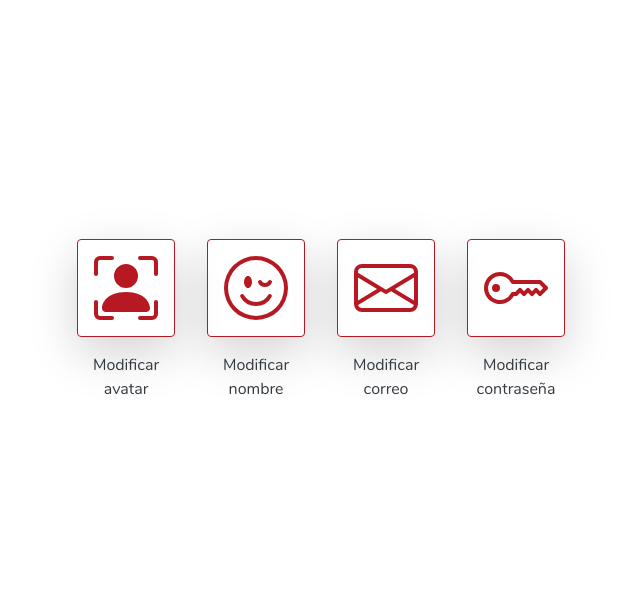
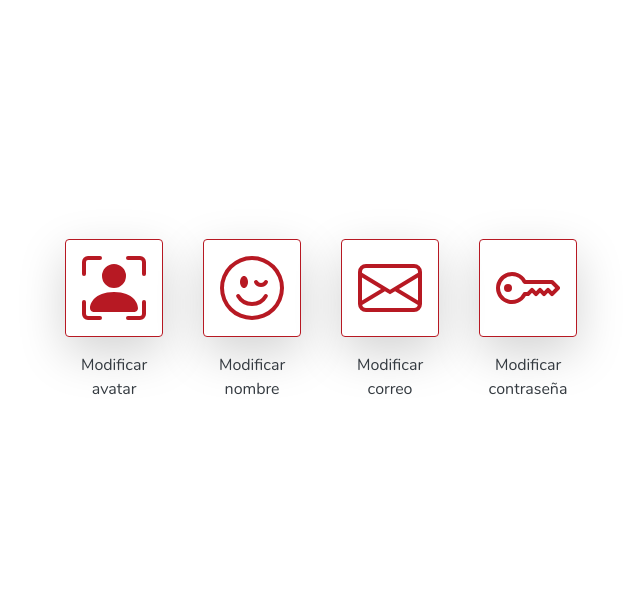
Before and after one commit to cristopher/AppBiofuturo, a PHP site: template application/view/user/index.php in a window 1280 px wide. Shown: the part 267-861 px from the top of the page, without its empty margins (319-959 px from the left). Run offline with PHP 8.4, Linux system fonts and the light colour scheme; the template is opened without the code that fills it, so the values that code supplies are empty.

Commit message:
diseño tablet

```diff
--- a/application/view/user/index.php
+++ b/application/view/user/index.php
@@ -25,26 +25,26 @@
         </div>
     </header>
     <main class="minimo d-flex align-items-center justify-content-center">
-        <div class="d-flex flex-column flex-md-row  align-items-center">
-            <div class="d-flex flex-column justify-content-center my-3 my-md-0">
+        <div class="d-flex flex-column flex-md-row align-items-center">
+            <div class="d-flex flex-column justify-content-center mx-sm-1 my-3 my-md-0">
                 <a href="user/editAvatar" class="btn btn-large p-lg-3 m-lg-3"><svg width="4em" height="4em" viewBox="0 0 16 16" class="bi bi-person-bounding-box" fill="currentColor" xmlns="http://www.w3.org/2000/svg"><path fill-rule="evenodd" d="M1.5 1a.5.5 0 0 0-.5.5v3a.5.5 0 0 1-1 0v-3A1.5 1.5 0 0 1 1.5 0h3a.5.5 0 0 1 0 1h-3zM11 .5a.5.5 0 0 1 .5-.5h3A1.5 1.5 0 0 1 16 1.5v3a.5.5 0 0 1-1 0v-3a.5.5 0 0 0-.5-.5h-3a.5.5 0 0 1-.5-.5zM.5 11a.5.5 0 0 1 .5.5v3a.5.5 0 0 0 .5.5h3a.5.5 0 0 1 0 1h-3A1.5 1.5 0 0 1 0 14.5v-3a.5.5 0 0 1 .5-.5zm15 0a.5.5 0 0 1 .5.5v3a1.5 1.5 0 0 1-1.5 1.5h-3a.5.5 0 0 1 0-1h3a.5.5 0 0 0 .5-.5v-3a.5.5 0 0 1 .5-.5z"/><path fill-rule="evenodd" d="M3 14s-1 0-1-1 1-4 6-4 6 3 6 4-1 1-1 1H3zm5-6a3 3 0 1 0 0-6 3 3 0 0 0 0 6z"/></svg></a>
                 <a href="user/editAvatar" class="text-dark text-decoration-none text-center">
                     Modificar<br>avatar
                 </a>
             </div>
-            <div class="d-flex flex-column justify-content-center mb-3 mb-md-0">
+            <div class="d-flex flex-column justify-content-center mx-sm-1 mb-3 mb-md-0">
                 <a href="user/editusername" class="btn btn-large p-lg-3 m-lg-3"><svg width="4em" height="4em" viewBox="0 0 16 16" class="bi bi-emoji-wink" fill="currentColor" xmlns="http://www.w3.org/2000/svg"><path fill-rule="evenodd" d="M8 15A7 7 0 1 0 8 1a7 7 0 0 0 0 14zm0 1A8 8 0 1 0 8 0a8 8 0 0 0 0 16z"/><path fill-rule="evenodd" d="M4.285 9.567a.5.5 0 0 1 .683.183A3.498 3.498 0 0 0 8 11.5a3.498 3.498 0 0 0 3.032-1.75.5.5 0 1 1 .866.5A4.498 4.498 0 0 1 8 12.5a4.498 4.498 0 0 1-3.898-2.25.5.5 0 0 1 .183-.683z"/><path d="M7 6.5C7 7.328 6.552 8 6 8s-1-.672-1-1.5S5.448 5 6 5s1 .672 1 1.5z"/><path fill-rule="evenodd" d="M8.757 6.063a.5.5 0 0 1 .68.194.934.934 0 0 0 .813.493c.339 0 .645-.19.813-.493a.5.5 0 1 1 .874.486A1.934 1.934 0 0 1 10.25 7.75c-.73 0-1.356-.412-1.687-1.007a.5.5 0 0 1 .194-.68z"/></svg></a>
                 <a href="user/editusername" class="text-dark text-decoration-none text-center">
                     Modificar<br>nombre
                 </a>
             </div>
-            <div class="d-flex flex-column justify-content-center mb-3 mb-md-0">
+            <div class="d-flex flex-column justify-content-center mx-sm-1 mb-3 mb-md-0">
                 <a href="user/edituseremail" class="btn btn-large p-lg-3 m-lg-3"><svg width="4em" height="4em" viewBox="0 0 16 16" class="bi bi-envelope" fill="currentColor" xmlns="http://www.w3.org/2000/svg"><path fill-rule="evenodd" d="M0 4a2 2 0 0 1 2-2h12a2 2 0 0 1 2 2v8a2 2 0 0 1-2 2H2a2 2 0 0 1-2-2V4zm2-1a1 1 0 0 0-1 1v.217l7 4.2 7-4.2V4a1 1 0 0 0-1-1H2zm13 2.383l-4.758 2.855L15 11.114v-5.73zm-.034 6.878L9.271 8.82 8 9.583 6.728 8.82l-5.694 3.44A1 1 0 0 0 2 13h12a1 1 0 0 0 .966-.739zM1 11.114l4.758-2.876L1 5.383v5.73z"/></svg></a>
                 <a href="user/edituseremail" class="text-dark text-decoration-none text-center">
                     Modificar<br>correo
                 </a>
             </div>
-            <div class="d-flex flex-column justify-content-center mb-3 mb-md-0">
+            <div class="d-flex flex-column justify-content-center mx-sm-1 mb-3 mb-md-0">
                 <a href="user/changePassword" class="btn btn-large p-lg-3 m-lg-3"><svg width="4em" height="4em" viewBox="0 0 16 16" class="bi bi-key" fill="currentColor" xmlns="http://www.w3.org/2000/svg"><path fill-rule="evenodd" d="M0 8a4 4 0 0 1 7.465-2H14a.5.5 0 0 1 .354.146l1.5 1.5a.5.5 0 0 1 0 .708l-1.5 1.5a.5.5 0 0 1-.708 0L13 9.207l-.646.647a.5.5 0 0 1-.708 0L11 9.207l-.646.647a.5.5 0 0 1-.708 0L9 9.207l-.646.647A.5.5 0 0 1 8 10h-.535A4 4 0 0 1 0 8zm4-3a3 3 0 1 0 2.712 4.285A.5.5 0 0 1 7.163 9h.63l.853-.854a.5.5 0 0 1 .708 0l.646.647.646-.647a.5.5 0 0 1 .708 0l.646.647.646-.647a.5.5 0 0 1 .708 0l.646.647.793-.793-1-1h-6.63a.5.5 0 0 1-.451-.285A3 3 0 0 0 4 5z"/><path d="M4 8a1 1 0 1 1-2 0 1 1 0 0 1 2 0z"/></svg></a>
                 <a href="user/changePassword" class="text-dark text-decoration-none text-center">
                     Modificar<br>contraseña
```
